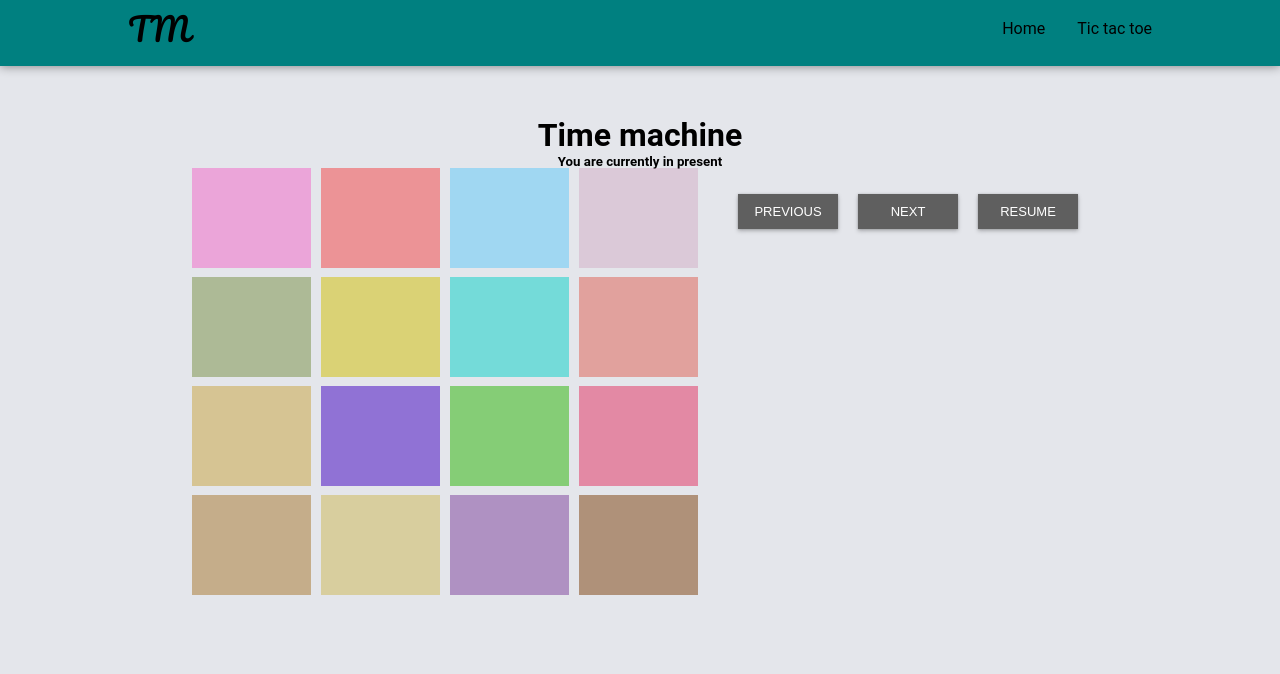
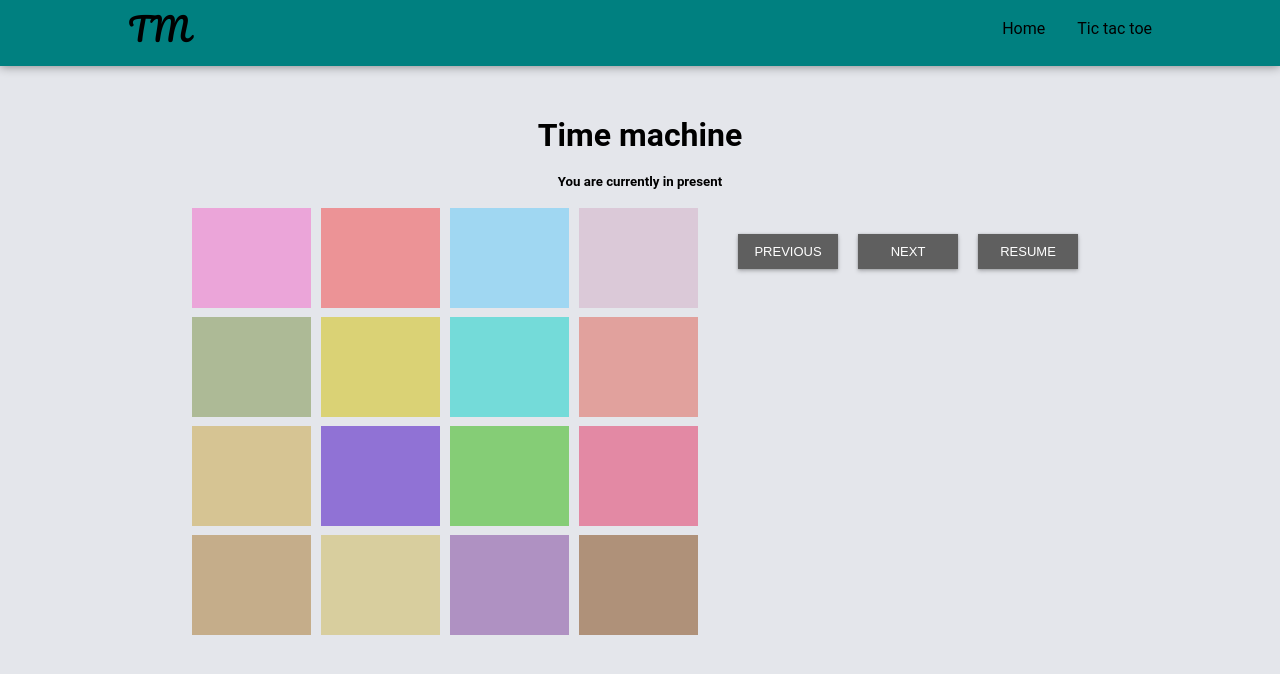
Before and after one commit to DanDPV/Applaudo-Trainee-week-7, a React (Create React App) app: page / in a window 1280 px wide. Shown: the top 674 px of the page. Built offline with nearby package versions, Linux system fonts and the light colour scheme; a web font is replaced by a local one.

Commit message:
:lipstick: Use messages new css class

```diff
--- a/src/pages/TimeMachinePage/TimeMachinePage.tsx
+++ b/src/pages/TimeMachinePage/TimeMachinePage.tsx
@@ -43,9 +43,11 @@ const TimeMachinePage = () => {
   return (
     <div className="page-content">
       <h1>Time machine</h1>
-      <h5>
-        {isTraveling ? 'You are now traveling in time' : 'You are currently in present'}
-      </h5>
+      <div className="time-machine-messages">
+        <h5>
+          {isTraveling ? 'You are now traveling in time' : 'You are currently in present'}
+        </h5>
+      </div>
       <div className="container">
         <div className="board">
           <TimeMachineBoard
```
